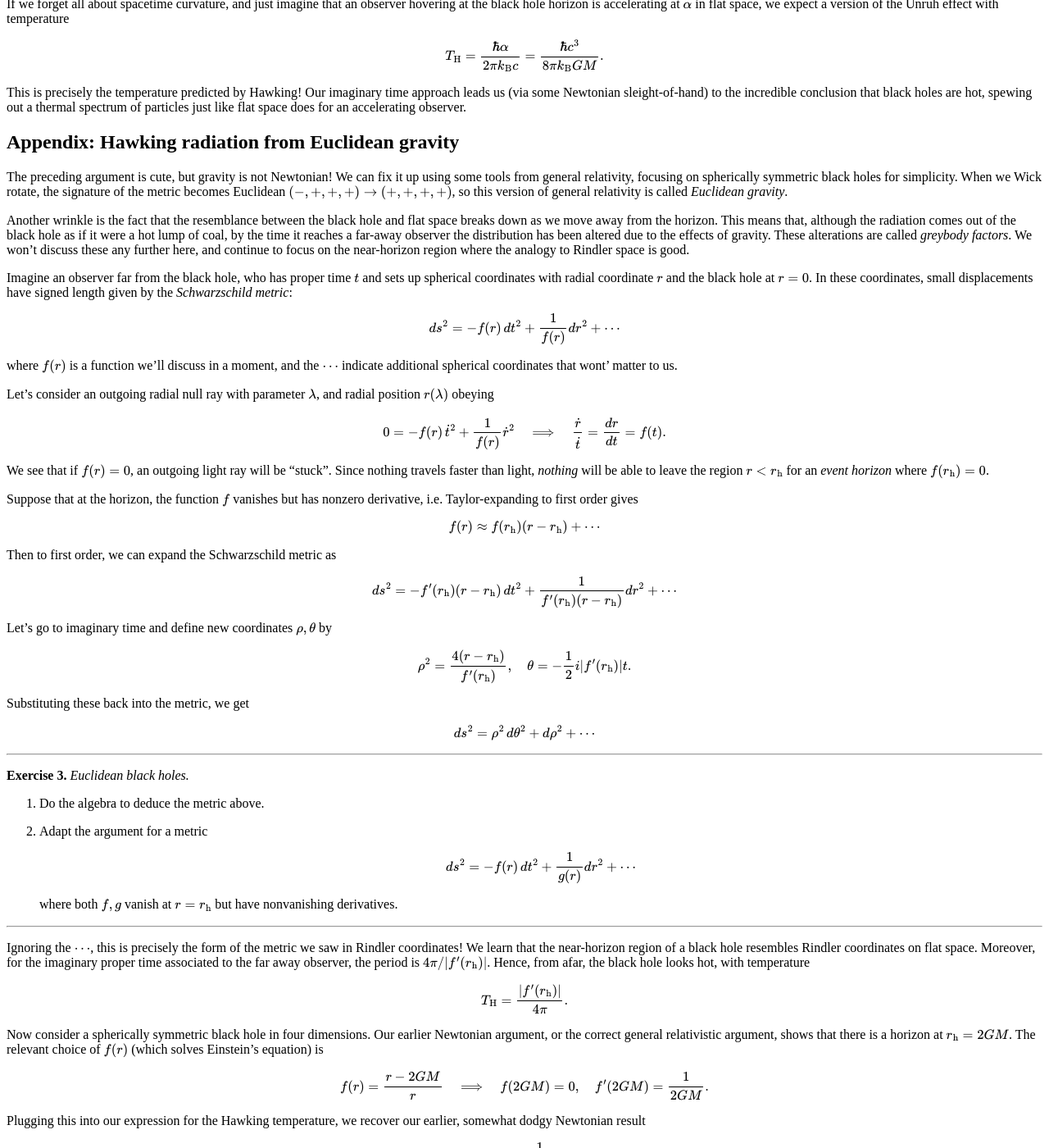
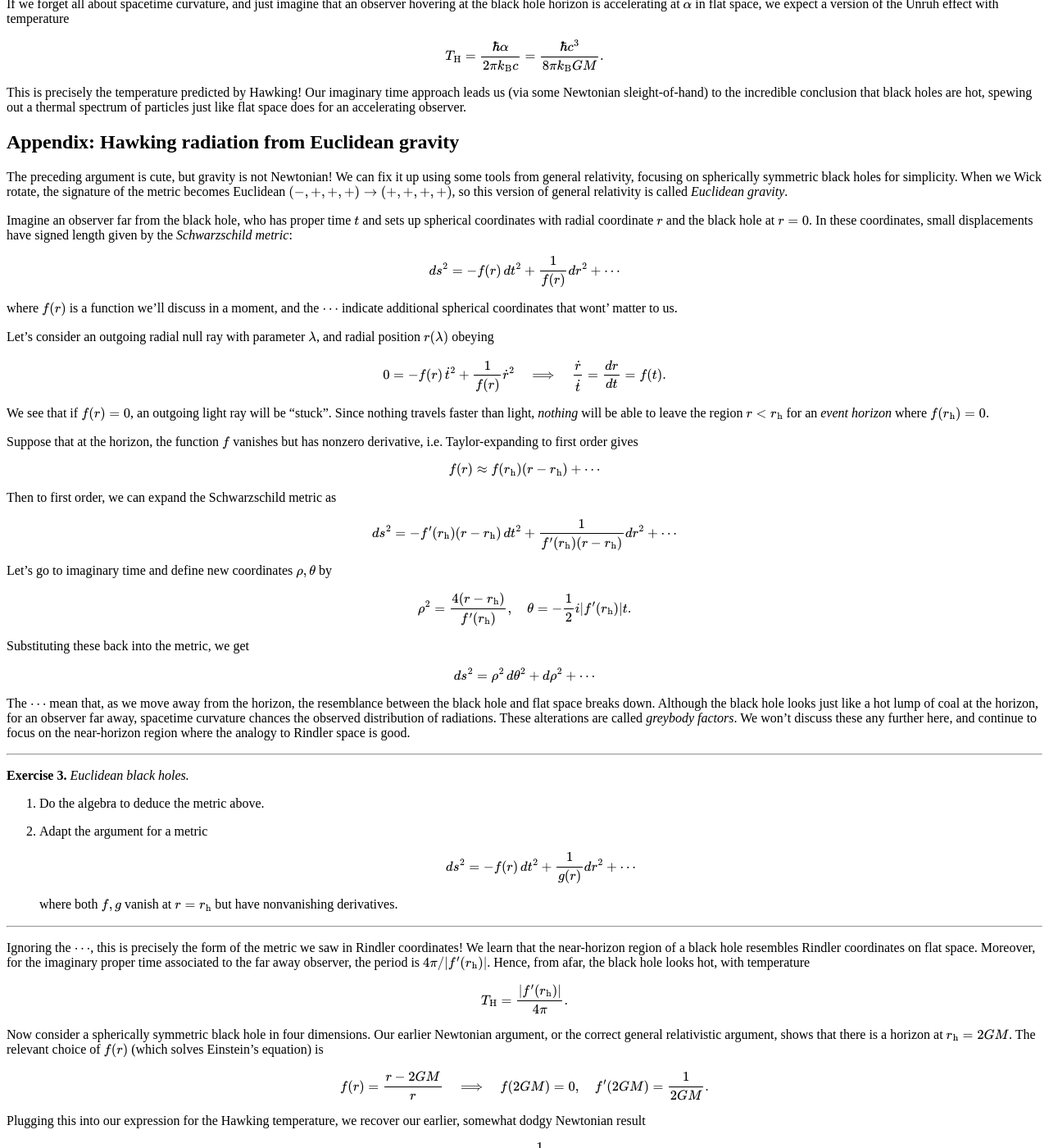
Before and after one commit to hapax/hapax.github.io, a Jekyll site: the page built from _posts/2019-07-28-imaginary-time.md, in a window 1280 px wide and 1400 px high, scrolled down 5030 px. Shown: the whole window at 82% size. Built offline with Jekyll 4.4.1, drawn with Linux system fonts in a browser that asks for light colours; our own code applies the rules of GitHub Pages for plain Markdown files; formulas are drawn with MathJax 3; a script that is not in the unit is left out.

Commit message:
Update 2019-07-28-imaginary-time.md

```diff
--- a/_posts/2019-07-28-imaginary-time.md
+++ b/_posts/2019-07-28-imaginary-time.md
@@ -400,17 +400,6 @@ When we Wick rotate, the signature of the metric becomes Euclidean
 $(-,+,+,+) \to (+,+,+,+)$, so this version of general relativity is called
 *Euclidean gravity*.
 
-Another wrinkle is the fact that the
-resemblance between the black hole and flat space breaks down as we
-move away from the horizon.
-This means that, although the radiation comes out of the black hole as
-if it were a hot lump of coal, by the time it reaches a far-away
-observer the distribution has been altered due to the effects of
-gravity.
-These alterations are called *greybody factors*.
-We won't discuss these any further here, and continue to focus on the
-near-horizon region where the analogy to Rindler space is good.
-
 Imagine an observer far from the black hole, who has proper time $t$
 and sets up spherical coordinates with radial coordinate $r$ and the
 black hole at $r = 0$.
@@ -464,6 +453,15 @@ Substituting these back into the metric, we get
 $$
 ds^2 = \rho^2 \, d\theta^2 + d\rho^2 + \cdots
 $$
+
+The $\cdots$ mean that, as we move away from the horizon, the
+resemblance between the black hole and flat space breaks down.
+Although the black hole looks just like a hot lump of coal at the
+horizon, for an observer far away, spacetime curvature chances the
+observed distribution of radiations.
+These alterations are called *greybody factors*.
+We won't discuss these any further here, and continue to focus on the
+near-horizon region where the analogy to Rindler space is good.
 
 ---
 
```
